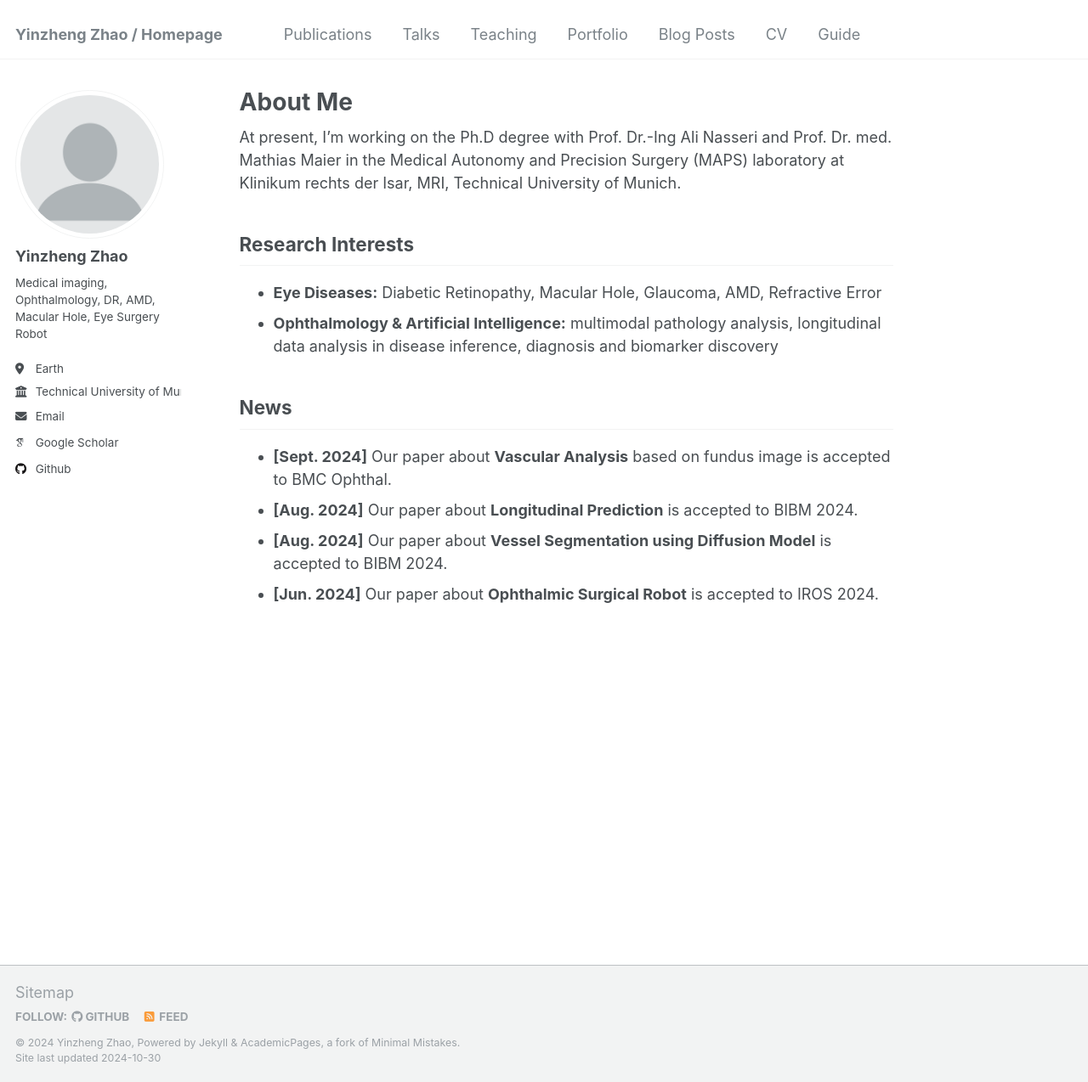
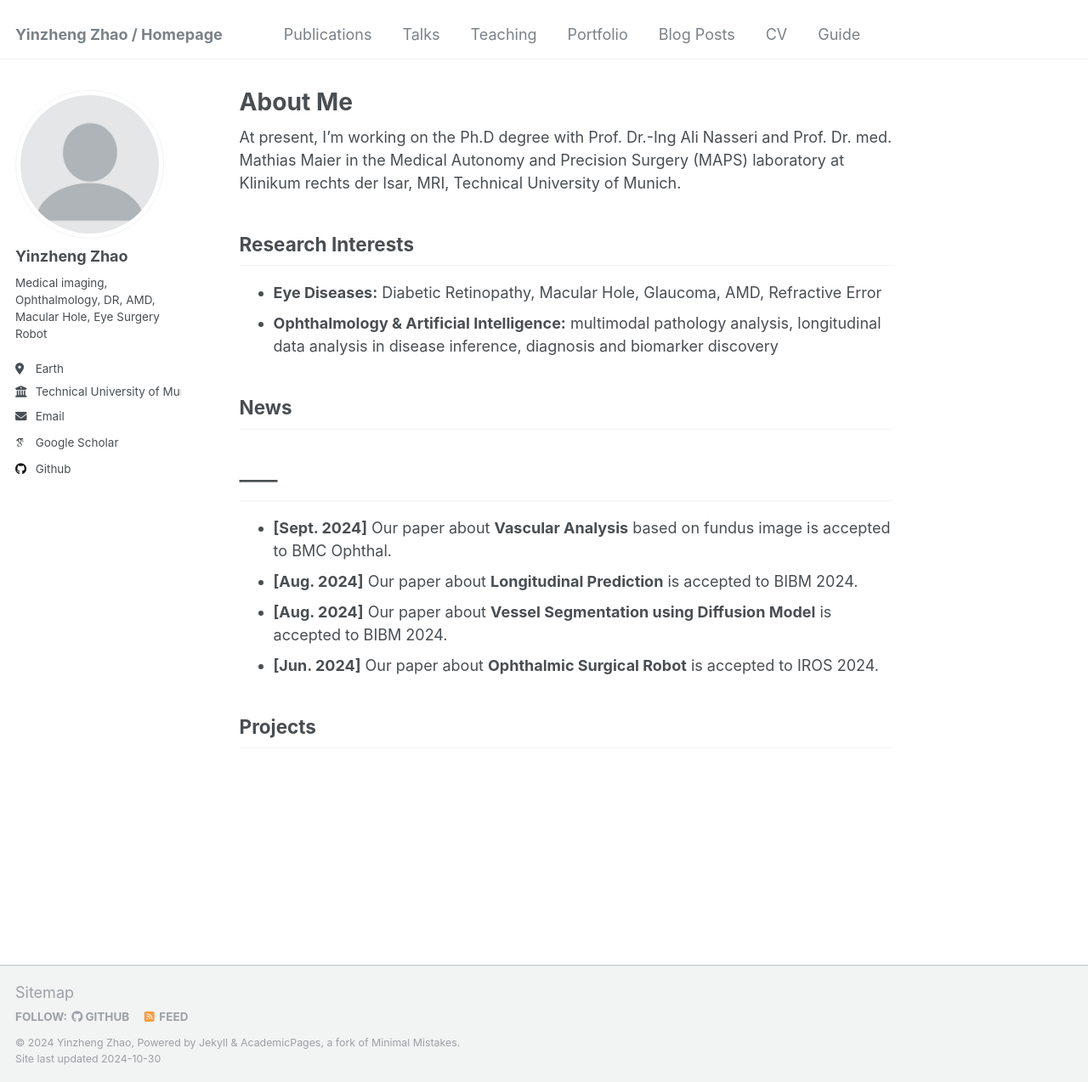
Before and after one commit to rouroumeimei/rouroumeimei.github.io, a Jekyll site: the page built from _pages/about.md, in a window 1280 px wide and 1274 px high. Shown: the whole window at 85% size. Built offline with Jekyll 4.4.1, drawn with Linux system fonts in a browser that asks for light colours; some web fonts are replaced.

Commit message:
Update about.md

```diff
--- a/_pages/about.md
+++ b/_pages/about.md
@@ -14,9 +14,11 @@ Research Interests
 - **Eye Diseases:** Diabetic Retinopathy, Macular Hole, Glaucoma, AMD, Refractive Error
 - **Ophthalmology & Artificial Intelligence:** multimodal pathology analysis, longitudinal data analysis in disease inference, diagnosis and biomarker discovery
 
-News
-------
+## News
+## ------
 - **[Sept. 2024]** Our paper about **Vascular Analysis** based on fundus image is accepted to BMC Ophthal.
 - **[Aug. 2024]** Our paper about **Longitudinal Prediction** is accepted to BIBM 2024.
 - **[Aug. 2024]** Our paper about **Vessel Segmentation using Diffusion Model** is accepted to BIBM 2024.
 - **[Jun. 2024]** Our paper about **Ophthalmic Surgical Robot** is accepted to IROS 2024.
+
+## Projects
```
